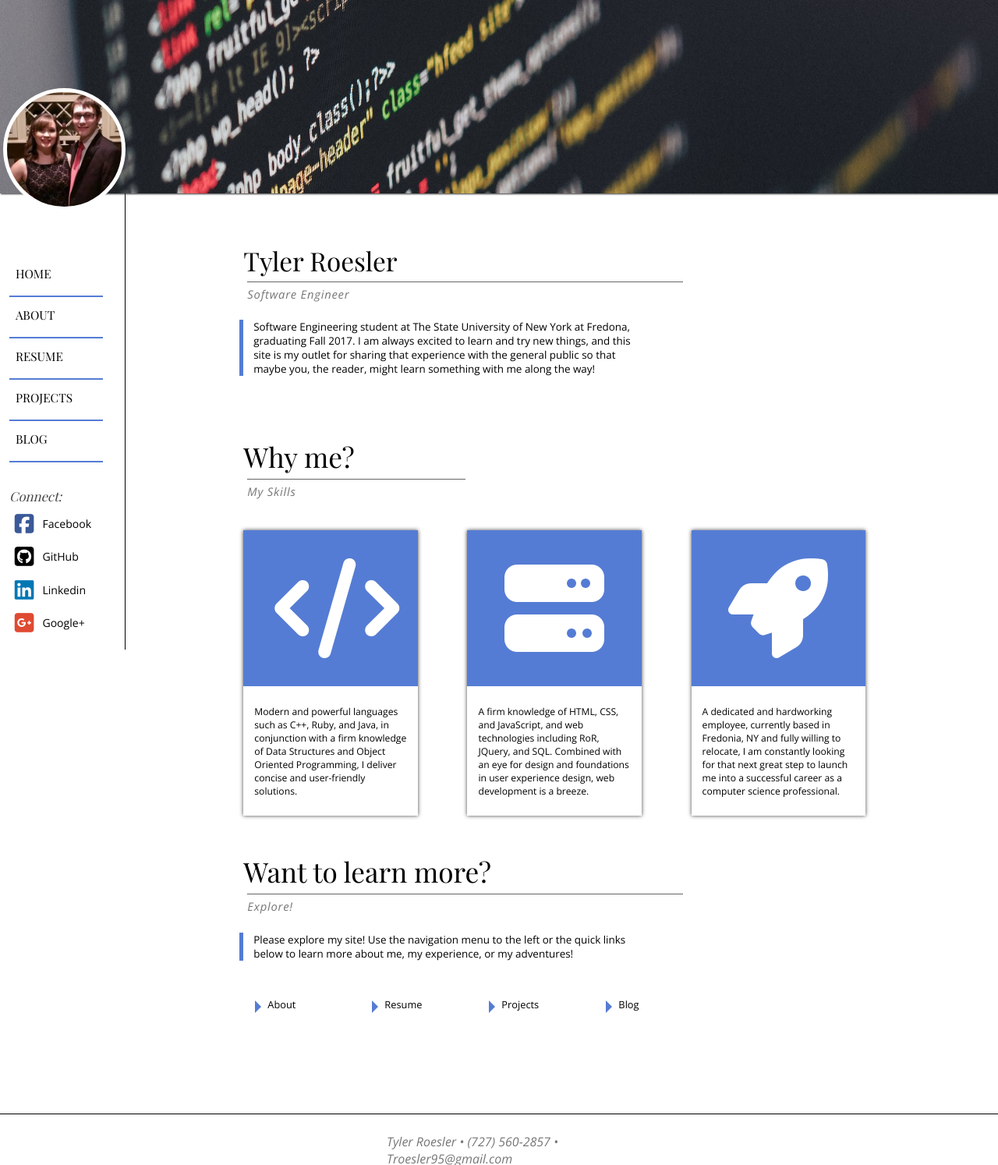
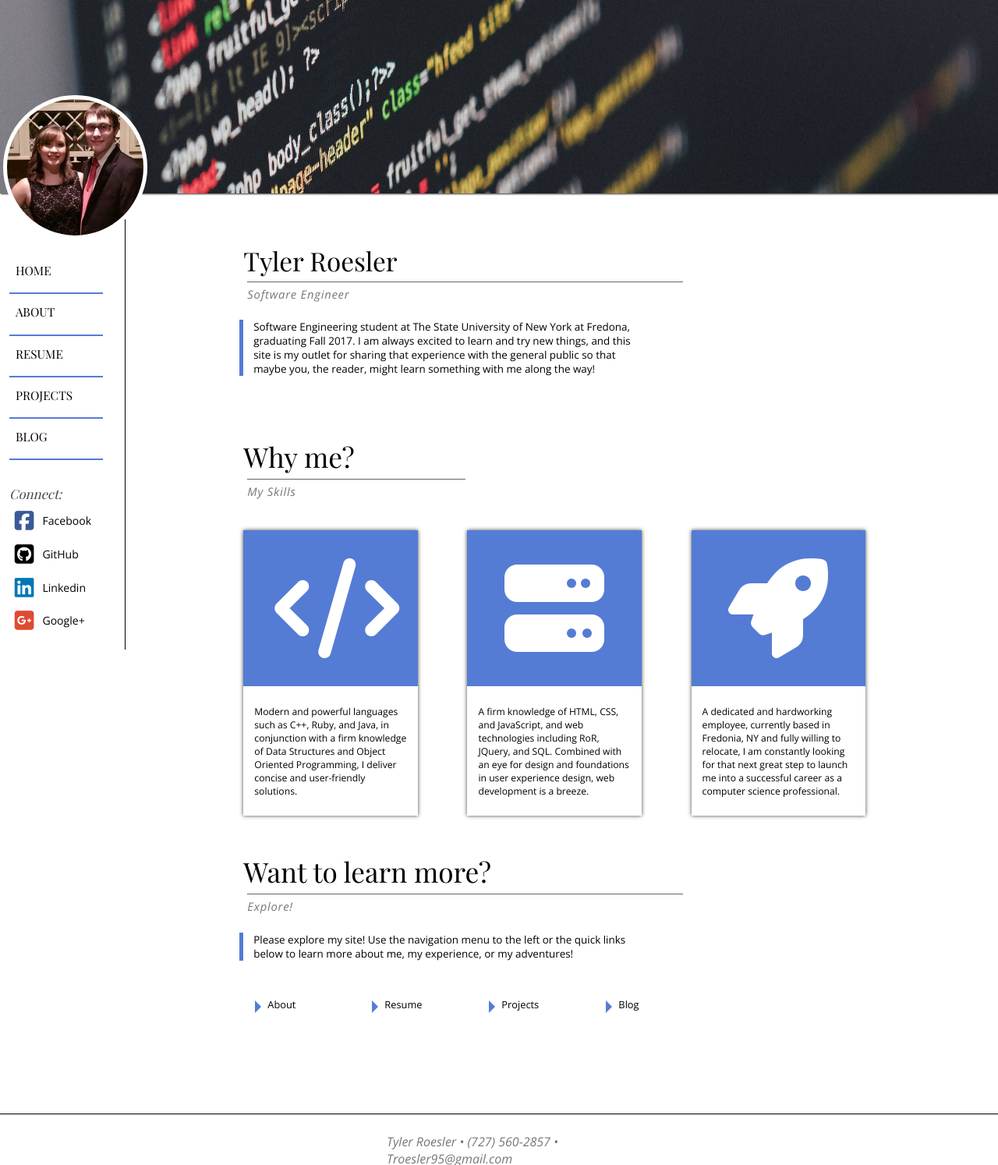
Before and after one commit to Troesler95/Troesler95.github.io, a Jekyll site: the page built from index.html, in a window 1280 px wide. Shown: the whole page at 78% size. Built offline with Jekyll 4.4.1, drawn with Linux system fonts in a browser that asks for light colours; nearby versions of some CDN libraries; some web fonts are replaced.

Commit message:
more responsive design fixes

```diff
--- a/css/index.css
+++ b/css/index.css
@@ -30,9 +30,6 @@ a {
 
 header {
     display: block;
-    position: relative;
-    top: 0;
-    left: 0;
     width: 100vw;
     height: 27.5vh;
     background: black url("/assets/code.jpeg") center no-repeat;
@@ -47,7 +44,7 @@ header {
 #profile-image {
     display: block;
     position: relative;
-    top: 12.5vh;
+    top: 13.5vh;
     left: 4px;
 }
 
@@ -71,6 +68,8 @@ header {
 
     /* make it a circle */
     padding-bottom: 0vw;
+    min-height: 175px;
+    min-width: 175px;
     width: 11.5vw;
     height: 11.5vw;
 }
@@ -92,7 +91,7 @@ nav {
     display: block;
     width: 75%;
     height: 50%;
-    margin-top: 50%;
+    margin-top: 6vw;
     padding-left: 7.5%;
 }
 
@@ -346,7 +345,7 @@ footer {
 footer p {
     display: block;
     height: auto;
-    width: 22.5%;
+    width: 22.5vw;
     margin: auto;
     padding-top: 24px;
 
@@ -449,7 +448,6 @@ div.about-section:nth-of-type(1) {
 
 .right .about-icon {
     float: right !important;
-
 }
 
 
```
